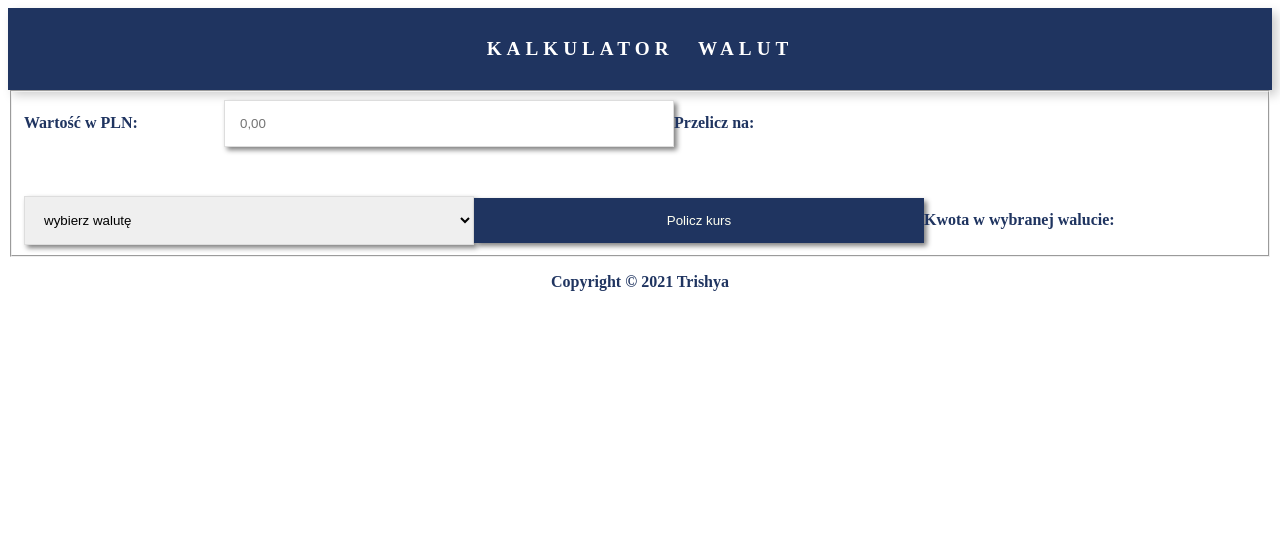
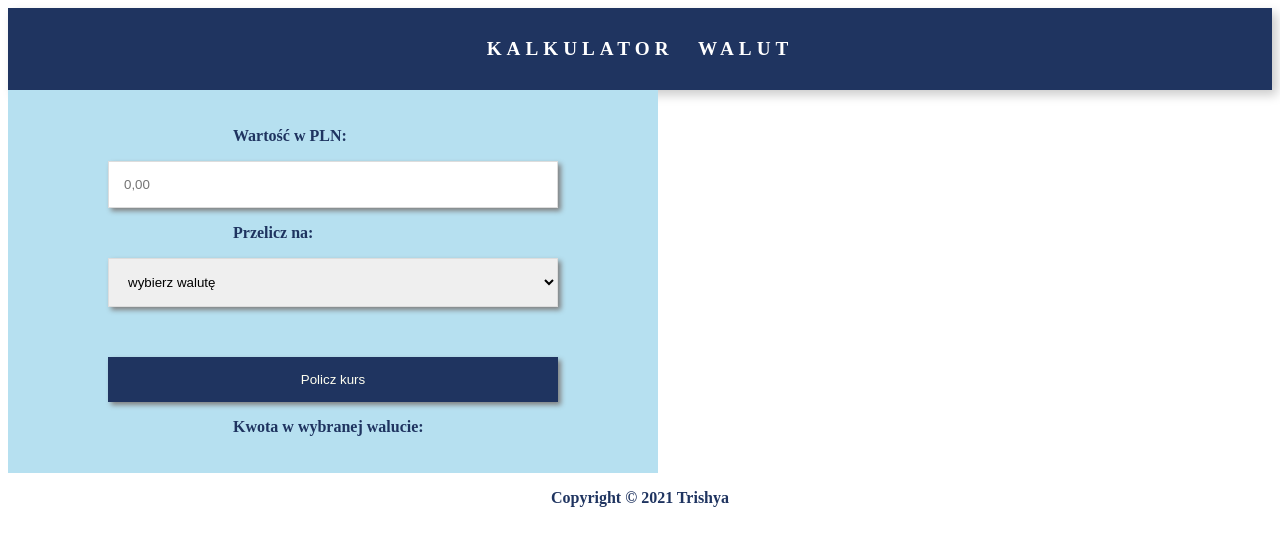
Before and after one commit to patrycja-i-lesniak/currency-converter-react-ver-1, a React (Create React App) app: page / in a window 1280 px wide. Shown: the top 546 px of the page. Built offline with nearby package versions, Linux system fonts and the light colour scheme.

Commit message:
Form component added

```diff
--- a/src/App.js
+++ b/src/App.js
@@ -1,26 +1,13 @@
 import Header from "./Header";
-import Paragraph from "./Paragraph";
 import Footer from "./Footer";
-import Input from "./Input";
-import Select from "./Select";
-import Button from "./Button";
+import Form from "./Form";
+
 
 function App() {
   return (
     <main className="container">
       <Header title="Kalkulator walut" />
-      <form className="form js-form">
-        <fieldset className="form__fieldset">
-          <Paragraph text=" Wartość w PLN:" />
-          <Input />
-          <Paragraph text="Przelicz na:" />
-          <Select />
-          <Button buttonName="Policz kurs" />
-          <Paragraph text="Kwota w wybranej walucie:">
-            <span className="paragraph--value">N/A</span>
-          </Paragraph>
-        </fieldset>
-      </form>
+      <Form />
       <Footer />
     </main>
   );
--- /dev/null
+++ b/src/Form/index.js
@@ -0,0 +1,22 @@
+import "./style.css";
+import Button from "../Button";
+import Input from "../Input";
+import Paragraph from "../Paragraph";
+import Select from "../Select";
+
+const Form = () => (
+    <form className="form">
+        <fieldset className="form__fieldset">
+            <Paragraph text=" Wartość w PLN:" />
+            <Input />
+            <Paragraph text="Przelicz na:" />
+            <Select />
+            <Button buttonName="Policz kurs" />
+            <Paragraph text="Kwota w wybranej walucie:">
+                <span className="paragraph--value">N/A</span>
+            </Paragraph>
+        </fieldset>
+    </form>
+);
+
+export default Form;
--- /dev/null
+++ b/src/Form/style.css
@@ -0,0 +1,13 @@
+.form {
+  max-width: 650px;
+}
+
+.form__fieldset {
+  display: flex;
+  flex-direction: column;
+  align-items: center;
+  border: 1px solid rgb(182, 224, 240);
+  background-color: rgb(182, 224, 240);
+  padding: 20px;
+  margin: 0 auto;
+}
```
